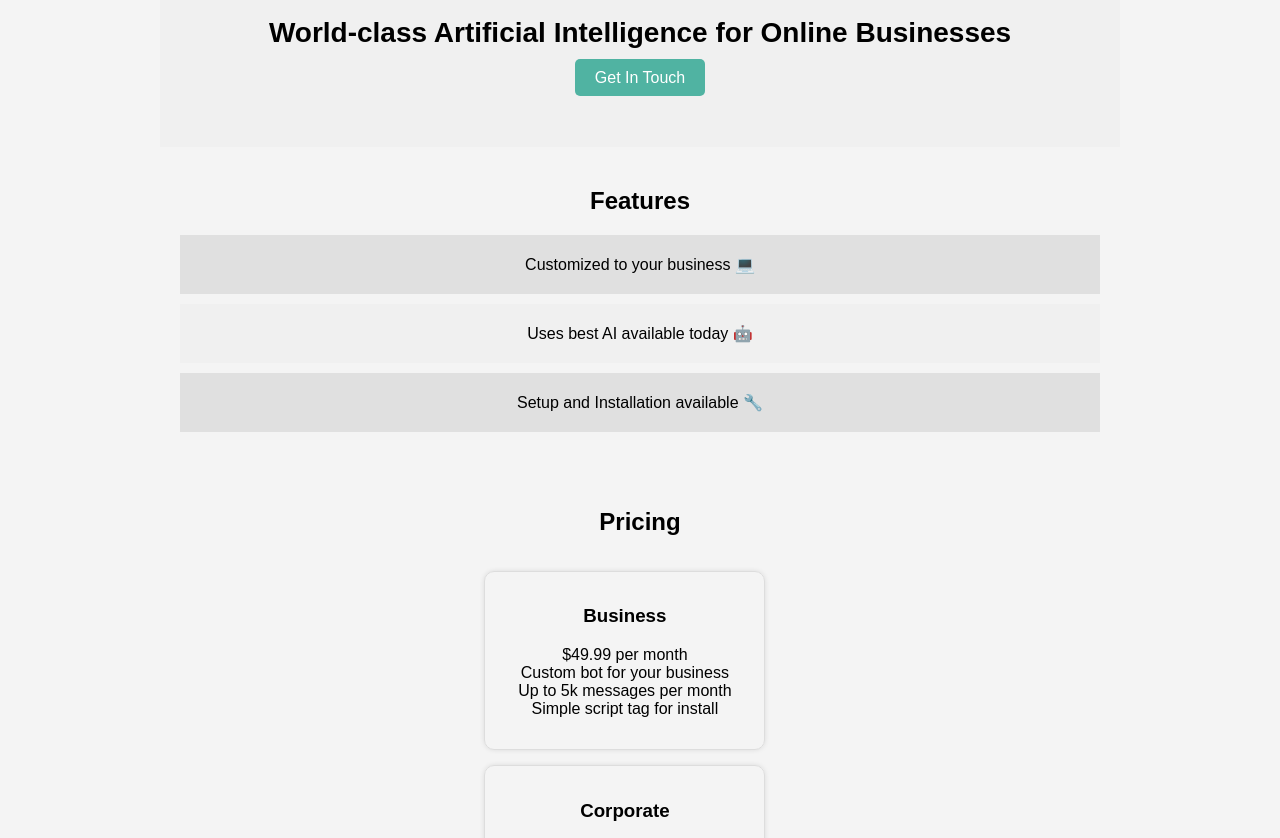
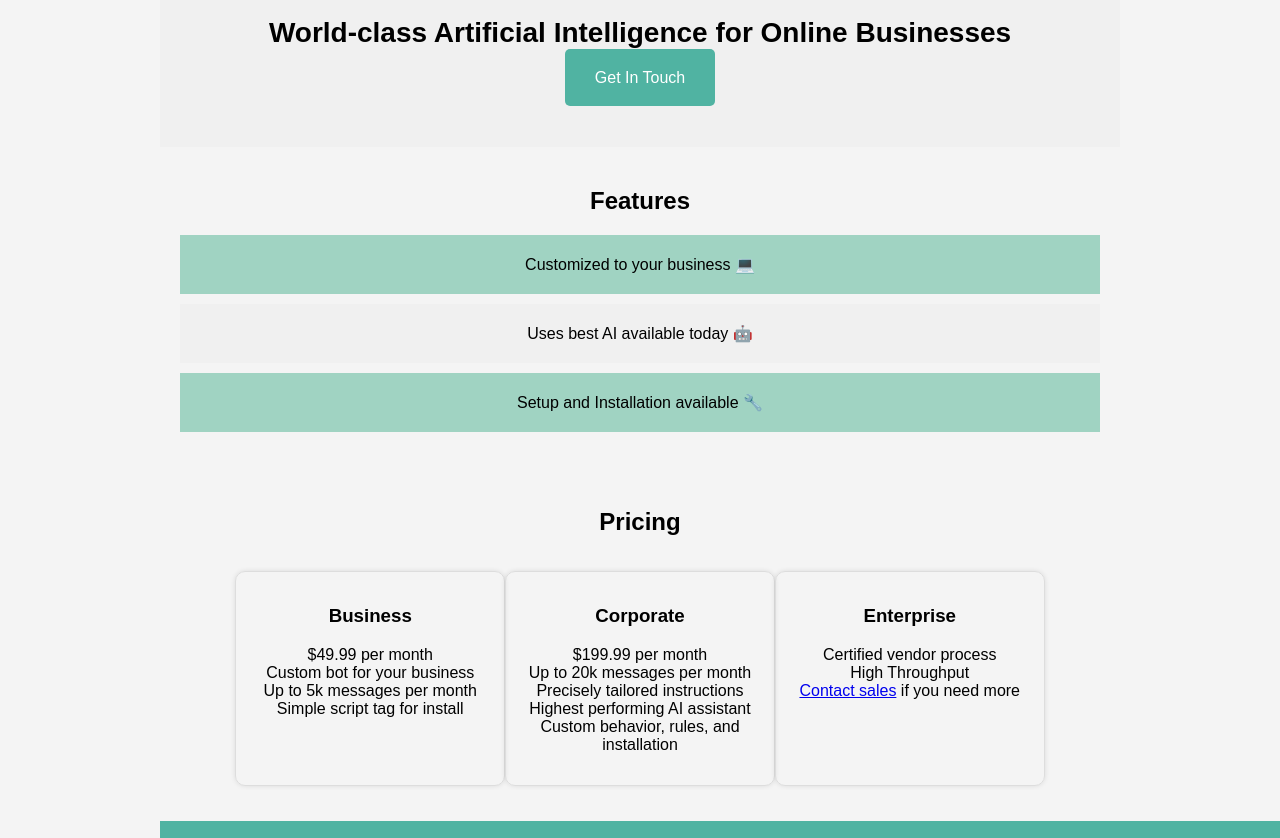
Before and after one commit to theJohnnyBrown/chattysun_website, a plain HTML site: page index.html in a window 1280 px wide. Shown: the part 247-1085 px from the top of the page. Drawn offline with Linux system fonts and the light colour scheme.

Commit message:
Update style.css

```diff
--- a/style.css
+++ b/style.css
@@ -43,7 +43,7 @@ nav a {
 .cta-button {
     background: #50b3a2;
     color: white;
-    padding: 10px 20px;
+    padding: 20px 30px;
     text-decoration: none;
     border-radius: 5px;
 }
@@ -66,7 +66,7 @@ nav a {
 }
 
 #features li:nth-child(odd) {
-    background-color: #e0e0e0;
+    background-color: #a0d3c2;
 }
 
 #pricing h2 {
@@ -93,10 +93,16 @@ nav a {
     padding-left: 0;
 }
 
+.pricing-plans {
+    display: flex;
+    flex-direction: row;
+    justify-content: space-between;
+}
+
 .plan {
     border: 1px solid #ddd;
     padding: 15px;
-    margin: 15px 0;
+    margin: 15px;
     width: 30%;
     border-radius: 10px;
     box-shadow: 0px 0px 5px rgba(0, 0, 0, 0.1);
```
